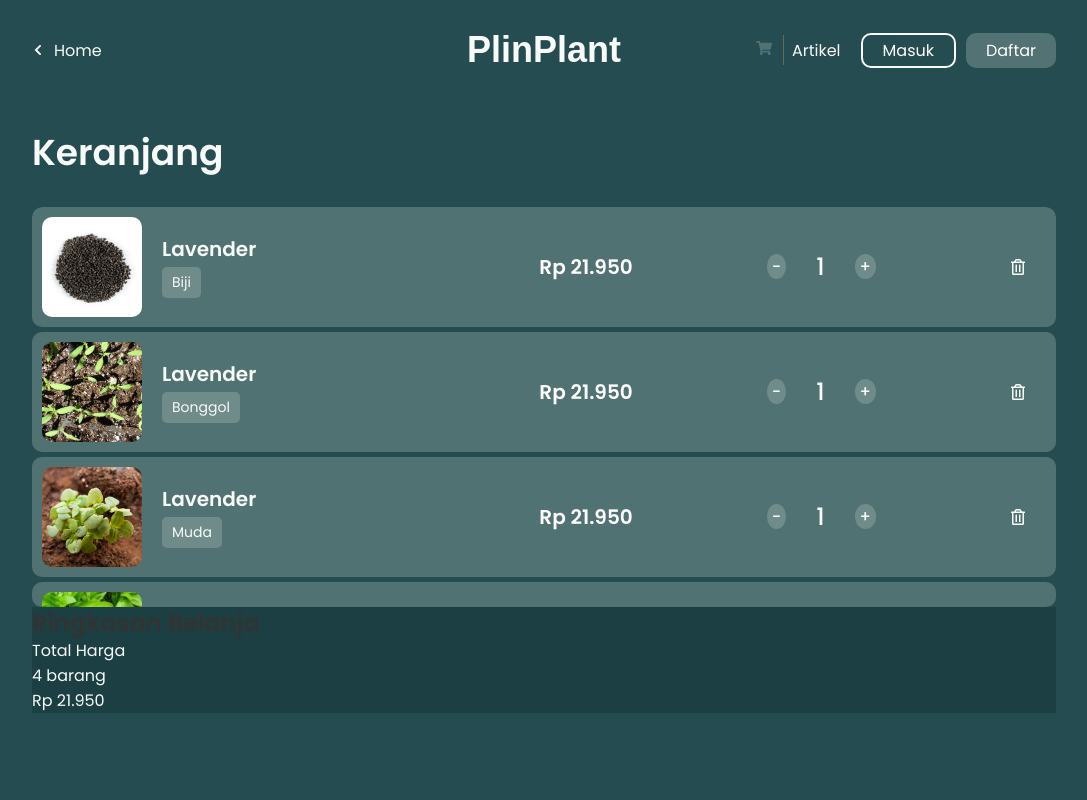
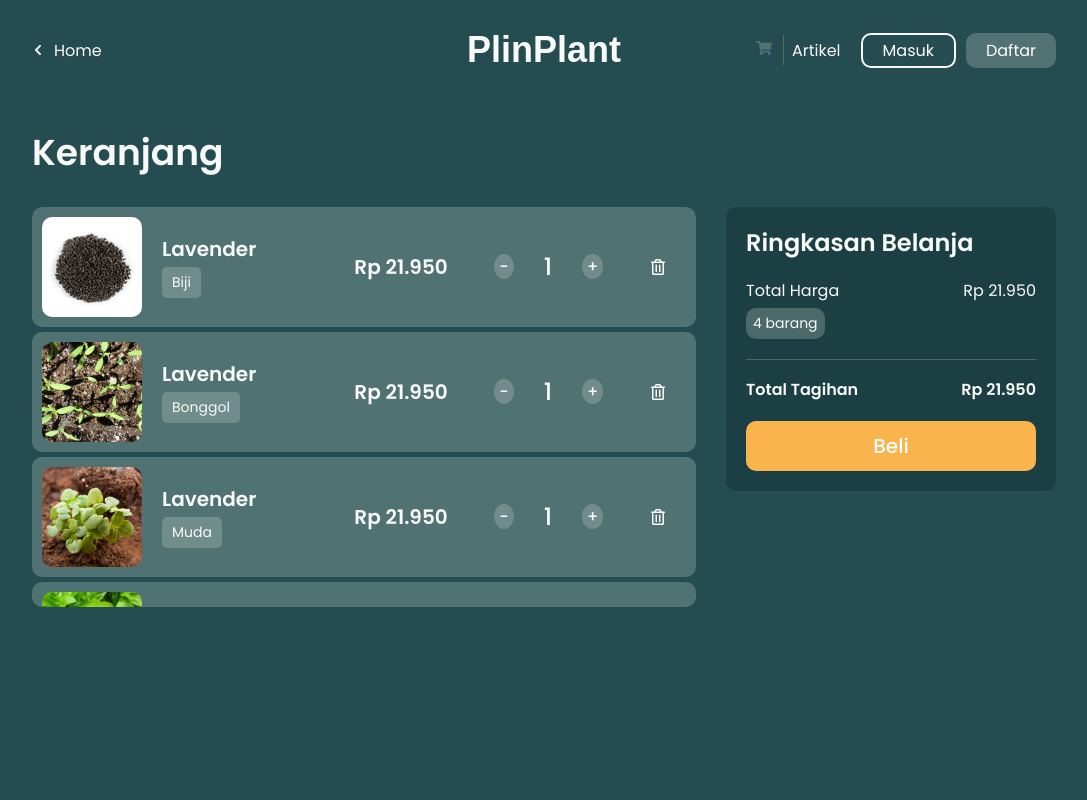
Before and after one commit to hanendyo/plinplant-clone, a React (Create React App) app: page /cart in a window 1280 px wide. Shown: the top 800 px of the page, without its empty margins (96-1183 px from the left). Built offline with nearby package versions, Linux system fonts and the light colour scheme; a web font is replaced by a local one.

Commit message:
done: cart page

```diff
--- a/src/fajariadi/components/Cart/Cart.elemen.js
+++ b/src/fajariadi/components/Cart/Cart.elemen.js
@@ -6,4 +6,15 @@ export const Container = styled(StyledContainer)`
     color: ${colors.white};
     margin-bottom: 30px;
   }
+
+  & > div {
+    display: flex;
+    justify-content: space-between;
+    align-items: flex-start;
+  }
 `;
+
+export const ListCart = styled.section`
+  width: 100%;
+  /* max-width: 700px; */
+`;
--- a/src/fajariadi/components/Cart/Cart.js
+++ b/src/fajariadi/components/Cart/Cart.js
@@ -2,7 +2,7 @@ import React from 'react';
 import ShoppingSummary from '../../../master/components/additional/ShoppingSummary';
 import { colors } from '../../../master/constant/style';
 import ProductsContainer from '../Main/components/Product/ProductsContainer';
-import { Container } from './Cart.elemen';
+import { Container, ListCart } from './Cart.elemen';
 
 const Cart = () => {
   return (
@@ -17,9 +17,9 @@ const Cart = () => {
         <h2>Keranjang</h2>
 
         <div>
-          <section>
+          <ListCart>
             <ProductsContainer cart />
-          </section>
+          </ListCart>
 
           <ShoppingSummary />
         </div>
--- a/src/fajariadi/pages/CartPage.js
+++ b/src/fajariadi/pages/CartPage.js
@@ -1,4 +1,5 @@
 import React from 'react';
+import Footer from '../../master/components/Footer/Footer';
 import Navbar from '../../master/components/Navbar/Navbar';
 import Cart from '../components/Cart/Cart';
 
@@ -7,6 +8,7 @@ const CartPage = () => {
     <>
       <Navbar />
       <Cart />
+      <Footer colored />
     </>
   );
 };
--- a/src/master/components/additional/Button.js
+++ b/src/master/components/additional/Button.js
@@ -2,11 +2,22 @@ import React from 'react';
 import styled from 'styled-components';
 import { colors } from '../../constant/style';
 
-const Button = ({ primary, shop, cta, card, bgColor, text, onClick, type }) => {
+const Button = ({
+  primary,
+  summary,
+  shop,
+  cta,
+  card,
+  bgColor,
+  text,
+  onClick,
+  type,
+}) => {
   return (
     <BtnComponent
       primary={primary}
       cta={cta}
+      summary={summary}
       shop={shop}
       card={card}
       bgColor={bgColor}
@@ -18,22 +29,24 @@ const Button = ({ primary, shop, cta, card, bgColor, text, onClick, type }) => {
   );
 };
 
-const styledPadding = (primary, cta, card) => {
+const styledPadding = (primary, cta, card, summary) => {
   if (primary && cta) return '15px 50px';
+  if (primary && summary) return '10px 50px';
   if (primary) return '5px 20px';
   if (card) return '5px 10px';
   if (!primary && !cta && !card) return '3px 20px';
 };
 
-const styledFontSize = (primary, cta, card, shop) => {
-  if (primary && cta) return '20px';
+const styledFontSize = (primary, cta, card, shop, summary) => {
+  if ((primary && cta) || (primary && summary)) return '20px';
   if (primary && shop) return '12px';
   if (card) return '16px';
   if (primary || !primary) return 'inherit';
 };
 
 const BtnComponent = styled.button`
-  padding: ${({ primary, cta, card }) => styledPadding(primary, cta, card)};
+  padding: ${({ primary, cta, card, summary }) =>
+    styledPadding(primary, cta, card, summary)};
 
   background-color: ${({ primary, card, bgColor }) =>
     primary || card ? bgColor : 'transparent'};
@@ -42,9 +55,11 @@ const BtnComponent = styled.button`
     primary || card ? `none` : `2px solid ${bgColor}`};
 
   font-family: inherit;
-  font-size: ${({ primary, cta, card, shop }) =>
-    styledFontSize(primary, cta, card, shop)};
-  font-weight: ${({ cta }) => (cta ? '500' : 'unset')};
+  font-size: ${({ primary, cta, card, shop, summary }) =>
+    styledFontSize(primary, cta, card, shop, summary)};
+
+  font-weight: ${({ cta, summary }) => (cta || summary ? '500' : 'unset')};
+  width: ${({ summary }) => (summary ? '100%' : 'unset')};
 
   border-radius: ${({ card, shop }) => (card || shop ? '4px' : '10px')};
   color: white;
--- a/src/master/components/additional/Cards.js
+++ b/src/master/components/additional/Cards.js
@@ -229,6 +229,7 @@ const CardCart = styled.div`
 
   & > div {
     flex: 1;
+    margin-right: 10px;
 
     &:last-of-type {
       justify-content: center;
@@ -249,7 +250,8 @@ const CardCart = styled.div`
   }
 
   & > h5 {
-    color: white;
+    color: ${colors.white};
+    margin-right: 10px;
   }
 `;
 
--- a/src/master/components/additional/ShoppingSummary.js
+++ b/src/master/components/additional/ShoppingSummary.js
@@ -1,26 +1,89 @@
 import React from 'react';
 import styled from 'styled-components';
 import { colors } from '../../constant/style';
+import Button from './Button';
 
-const ShoppingSummary = () => {
+const ShoppingSummary = ({ checkout }) => {
   return (
     <SummarySection>
       <h4>Ringkasan Belanja</h4>
 
-      <div>
+      <TotalPrice>
         <div>
           <p>Total Harga</p>
           <span>4 barang</span>
         </div>
 
         <p>Rp 21.950</p>
-      </div>
+      </TotalPrice>
+
+      {checkout && (
+        <TotalShipping>
+          <div>
+            <p>Total Ongkos Kirim</p>
+            <span>4 barang</span>
+            <span>2 Kg</span>
+          </div>
+
+          <p>Rp 21.950</p>
+        </TotalShipping>
+      )}
+
+      <TotalBill>
+        <h6>Total Tagihan</h6>
+        <h6>Rp 21.950</h6>
+      </TotalBill>
+
+      <Button primary summary text='Beli' bgColor={colors.yellow} />
     </SummarySection>
   );
 };
 
 const SummarySection = styled.section`
   background-color: ${colors.darkGreen};
+  width: 100%;
+  max-width: 330px;
+  padding: 20px;
+  border-radius: 10px;
+  margin-left: 30px;
+
+  & > h4 {
+    color: ${colors.white};
+    margin-bottom: 20px;
+  }
+`;
+
+const TotalPrice = styled.div`
+  display: flex;
+  justify-content: space-between;
+
+  & > div {
+    & > span {
+      display: inline-block;
+      font-size: 14px;
+      background-color: ${colors.lightGreenTransparent};
+      padding: 5px 7px;
+      border-radius: 10px;
+      margin-top: 5px;
+    }
+  }
+`;
+
+const TotalShipping = styled.div`
+  display: flex;
+  justify-content: space-between;
+`;
+
+const TotalBill = styled.div`
+  display: flex;
+  justify-content: space-between;
+  border-top: 1px solid ${colors.lightGreenTransparent};
+  margin: 20px 0;
+  padding-top: 20px;
+
+  & > h6 {
+    color: ${colors.white};
+  }
 `;
 
 export default ShoppingSummary;
```
